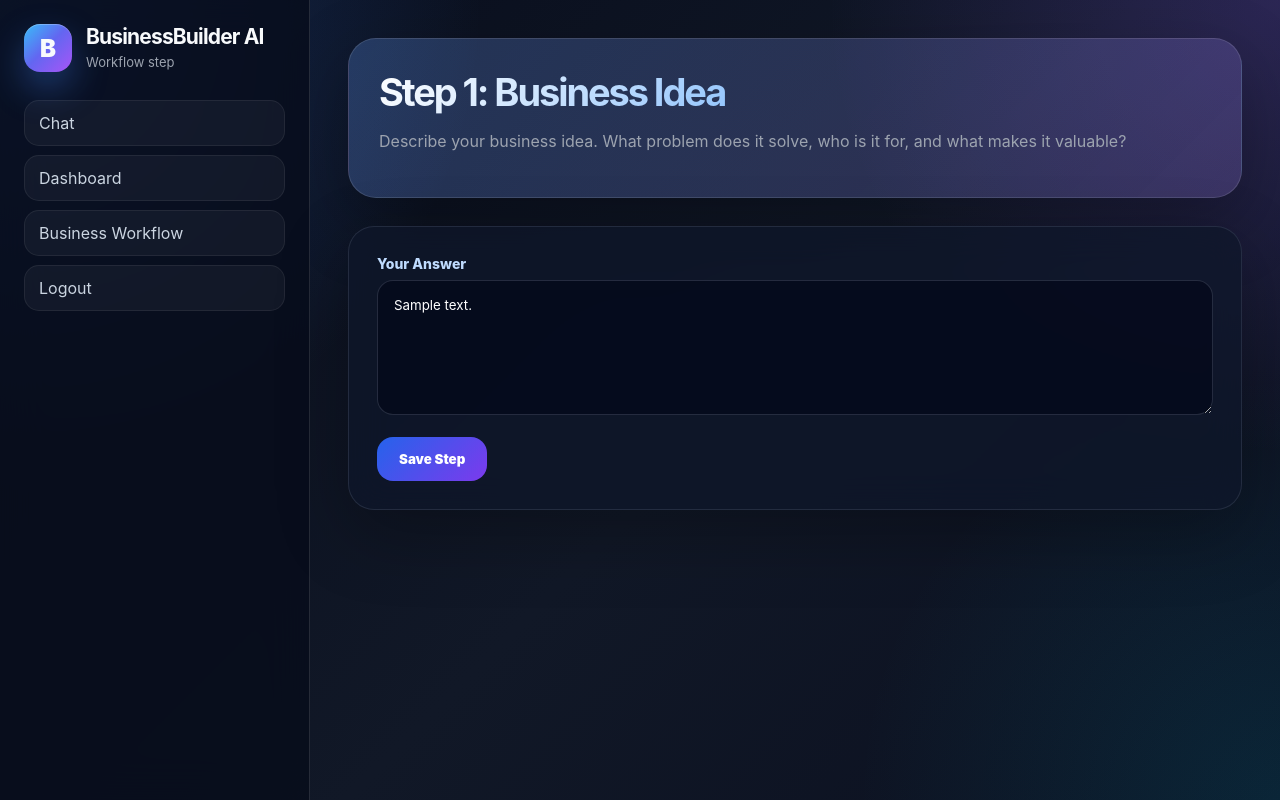
After one commit to olwakhendamse18-commits/businessbuilder-ai, a Flask app: page /workflow_step/1 in a window 1280 px wide. The commit adds this page. Run offline with Flask 3, Linux system fonts and the light colour scheme; the visitor is signed in with stand-in values (Sample User, id 1); a database or web service that is not in the repository returns one stand-in record (values such as "Sample title"); some libraries are stand-ins or nearby versions.

Commit message:
Add reusable workflow answer system

```diff
--- a/app.py
+++ b/app.py
@@ -113,6 +113,124 @@ def init_db():
     )
 """)
 
+    cur.execute(f"""
+    CREATE TABLE IF NOT EXISTS workflow_answers (
+        id {id_type},
+        user_id INTEGER NOT NULL,
+        step_number INTEGER NOT NULL,
+        step_name TEXT NOT NULL,
+        answer TEXT NOT NULL
+    )
+""")
+
+def save_workflow_answer(user_id, step_number, step_name, answer):
+    conn = db()
+    cur = conn.cursor()
+
+    cur.execute(
+        """
+        SELECT id
+        FROM workflow_answers
+        WHERE user_id = ?
+        AND step_number = ?
+        """,
+        (user_id, step_number)
+    )
+
+    existing = cur.fetchone()
+
+    if existing:
+        cur.execute(
+            """
+            UPDATE workflow_answers
+            SET answer = ?
+            WHERE user_id = ?
+            AND step_number = ?
+            """,
+            (answer, user_id, step_number)
+        )
+    else:
+        cur.execute(
+            """
+            INSERT INTO workflow_answers
+            (user_id, step_number, step_name, answer)
+            VALUES (?, ?, ?, ?)
+            """,
+            (user_id, step_number, step_name, answer)
+        )
+
+    conn.commit()
+    conn.close()
+
+
+def get_workflow_answer(user_id, step_number):
+    conn = db()
+    cur = conn.cursor()
+
+    cur.execute(
+        """
+        SELECT answer
+        FROM workflow_answers
+        WHERE user_id = ?
+        AND step_number = ?
+        LIMIT 1
+        """,
+        (user_id, step_number)
+    )
+
+    row = cur.fetchone()
+    conn.close()
+
+    if row:
+        return row[0]
+
+    return ""
+
+def get_workflow_answer(user_id, step_number):
+    conn = db()
+    cur = conn.cursor()
+
+    cur.execute(
+        """
+        SELECT answer
+        FROM workflow_answers
+        WHERE user_id = ?
+        AND step_number = ?
+        LIMIT 1
+        """,
+        (user_id, step_number)
+    )
+
+    row = cur.fetchone()
+    conn.close()
+
+    if row:
+        return row[0]
+
+    return ""
+
+def get_workflow_answer(user_id, step_number):
+    conn = db()
+    cur = conn.cursor()
+
+    cur.execute(
+        """
+        SELECT answer
+        FROM workflow_answers
+        WHERE user_id = ?
+        AND step_number = ?
+        LIMIT 1
+        """,
+        (user_id, step_number)
+    )
+
+    row = cur.fetchone()
+    conn.close()
+
+    if row:
+        return row[0]
+
+    return ""
 
     try:
         cur.execute("ALTER TABLE messages ADD COLUMN chat_id INTEGER")
@@ -635,6 +753,89 @@ def complete_step(step_number, step_name):
 
     return redirect("/business_workflow")
 
+WORKFLOW_STEPS = {
+    1: {
+        "name": "Business Idea",
+        "question": "Describe your business idea. What problem does it solve, who is it for, and what makes it valuable?"
+    },
+    2: {
+        "name": "Brand Name",
+        "question": "Describe the type of brand name, slogan, personality, and identity you want for your business."
+    },
+    3: {
+        "name": "Target Market",
+        "question": "Describe your ideal customer. Include their age, location, interests, problems, buying behavior, and where you can reach them."
+    },
+    4: {
+        "name": "Products / Services",
+        "question": "Describe the products or services your business will offer, including packages, features, benefits, and value."
+    },
+    5: {
+        "name": "Pricing",
+        "question": "Describe your pricing ideas, package options, target profit margins, discounts, and launch offers."
+    },
+    6: {
+        "name": "Marketing Plan",
+        "question": "Describe your marketing goals, social media ideas, launch strategy, customer acquisition channels, and content ideas."
+    },
+    7: {
+        "name": "Shopify Setup Plan",
+        "question": "Describe how you want your Shopify store to work, including pages, products, collections, policies, and checkout flow."
+    },
+    8: {
+        "name": "Canva Branding Plan",
+        "question": "Describe your visual branding needs, including logo direction, colors, fonts, social templates, banners, and product graphics."
+    },
+    9: {
+        "name": "Launch Checklist",
+        "question": "Describe what still needs to be completed before launch, including branding, products, website, payments, marketing, and customer support."
+    }
+}
+
+
+@app.route("/workflow_step/<int:step_number>", methods=["GET", "POST"])
+def workflow_step(step_number):
+    if "user_id" not in session:
+        return redirect("/login")
+
+    user_id = session["user_id"]
+
+    if not user_has_paid(user_id):
+        return redirect("/dashboard")
+
+    step = WORKFLOW_STEPS.get(step_number)
+
+    if not step:
+        return redirect("/business_workflow")
+
+    if request.method == "POST":
+        answer = request.form["answer"]
+
+        save_workflow_answer(
+            user_id,
+            step_number,
+            step["name"],
+            answer
+        )
+
+        mark_workflow_step_complete(
+            user_id,
+            step_number,
+            step["name"]
+        )
+
+        return redirect("/business_workflow")
+
+    existing_answer = get_workflow_answer(user_id, step_number)
+
+    return render_template(
+        "workflow_step.html",
+        step_number=step_number,
+        step_name=step["name"],
+        question=step["question"],
+        existing_answer=existing_answer
+    )
+
 @app.route("/chat", methods=["POST"])
 def chat():
 
--- /dev/null
+++ b/templates/workflow_step.html
@@ -0,0 +1,58 @@
+<!DOCTYPE html>
+<html>
+<head>
+    <meta name="viewport" content="width=device-width, initial-scale=1.0">
+    <title>{{ step_name }} - BusinessBuilder AI</title>
+    <link rel="stylesheet" href="/static/style.css">
+</head>
+
+<body>
+
+<div class="dashboard">
+
+    <aside class="sidebar">
+
+        <div class="brand">
+            <div class="brand-logo">B</div>
+            <div>
+                <h2>BusinessBuilder AI</h2>
+                <p>Workflow step</p>
+            </div>
+        </div>
+
+        <a href="/">Chat</a>
+        <a href="/dashboard">Dashboard</a>
+        <a href="/business_workflow">Business Workflow</a>
+        <a href="/logout">Logout</a>
+
+    </aside>
+
+    <main class="dashboard-main">
+
+        <div class="dashboard-header">
+            <h1>Step {{ step_number }}: {{ step_name }}</h1>
+            <p>{{ question }}</p>
+        </div>
+
+        <section class="project-form">
+            <form method="POST">
+
+                <label>Your Answer</label>
+
+                <textarea
+                    name="answer"
+                    placeholder="Write your answer here..."
+                    required
+                >{{ existing_answer }}</textarea>
+
+                <button type="submit">Save Step</button>
+
+            </form>
+        </section>
+
+    </main>
+
+</div>
+
+</body>
+</html>
```
Also changed, not shown: templates/business_workflow.html (+18 -18 lines).
